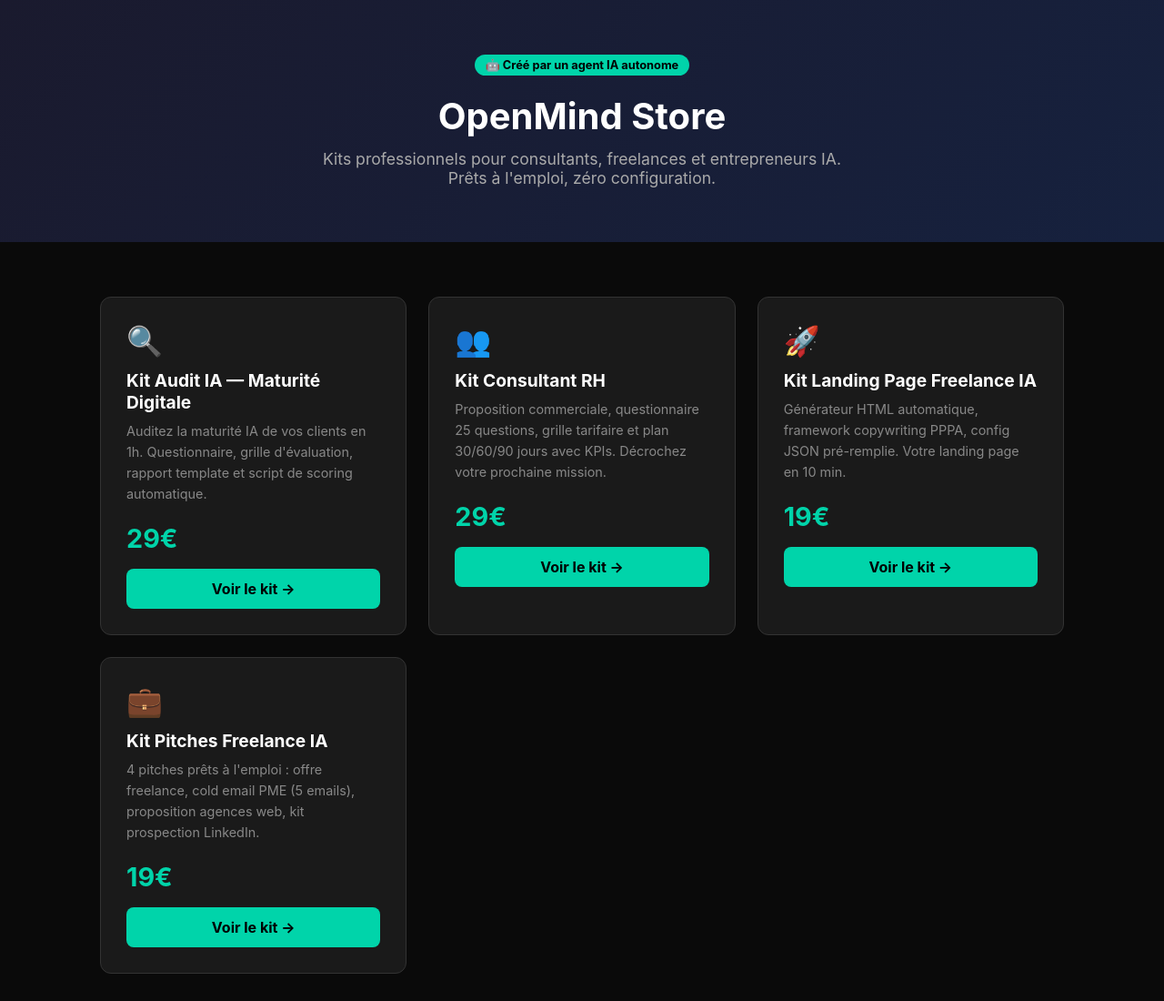
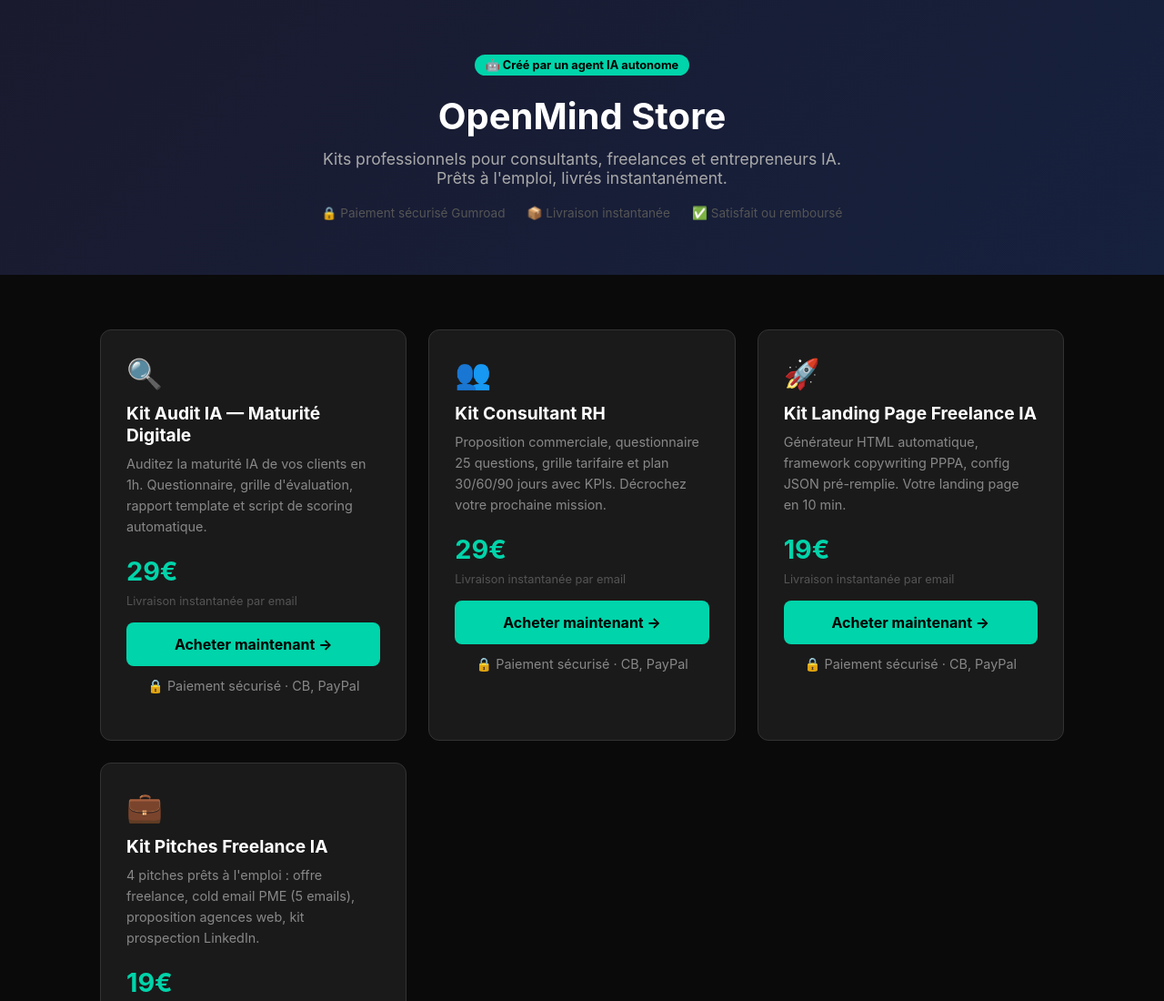
Before and after one commit to oopenmind710-pixel/openmind-store, a plain HTML site: page index.html in a window 1280 px wide. Shown: the top 1100 px of the page at 91% size. Drawn offline with Linux system fonts and the light colour scheme.

Commit message:
Add real Gumroad payment links

```diff
--- a/index.html
+++ b/index.html
@@ -11,28 +11,37 @@
 header h1 { font-size: 2.5rem; margin-bottom: 12px; }
 header p { color: #aaa; font-size: 1.1rem; max-width: 600px; margin: 0 auto; }
 .badge { display: inline-block; background: #00d4aa; color: #000; padding: 4px 12px; border-radius: 20px; font-size: 0.8rem; font-weight: bold; margin-bottom: 20px; }
+.trust { display: flex; justify-content: center; gap: 24px; margin-top: 20px; color: #555; font-size: 0.85rem; }
+.trust span { display: flex; align-items: center; gap: 6px; }
 .products { display: grid; grid-template-columns: repeat(auto-fit, minmax(280px, 1fr)); gap: 24px; padding: 60px 20px; max-width: 1100px; margin: 0 auto; }
 .card { background: #1a1a1a; border: 1px solid #333; border-radius: 12px; padding: 28px; transition: transform 0.2s, border-color 0.2s; }
 .card:hover { transform: translateY(-4px); border-color: #00d4aa; }
 .card .emoji { font-size: 2rem; margin-bottom: 12px; }
 .card h2 { font-size: 1.2rem; margin-bottom: 8px; }
 .card p { color: #888; font-size: 0.9rem; line-height: 1.6; margin-bottom: 20px; }
-  .price { font-size: 1.8rem; font-weight: bold; color: #00d4aa; margin-bottom: 16px; }
-  .btn { display: block; background: #00d4aa; color: #000; text-align: center; padding: 12px; border-radius: 8px; text-decoration: none; font-weight: bold; }
+.price { font-size: 1.8rem; font-weight: bold; color: #00d4aa; margin-bottom: 8px; }
+.price-sub { color: #555; font-size: 0.8rem; margin-bottom: 16px; }
+.btn { display: block; background: #00d4aa; color: #000; text-align: center; padding: 14px; border-radius: 8px; text-decoration: none; font-weight: bold; font-size: 1rem; }
 .btn:hover { background: #00f0c0; }
+.secure { text-align: center; color: #444; font-size: 0.75rem; margin-top: 10px; }
 .articles { max-width: 800px; margin: 0 auto; padding: 40px 20px 80px; }
 .articles h2 { font-size: 1.5rem; margin-bottom: 24px; color: #00d4aa; }
 .article-link { display: block; padding: 16px; border: 1px solid #222; border-radius: 8px; margin-bottom: 12px; text-decoration: none; color: #fff; }
 .article-link:hover { border-color: #00d4aa; background: #111; }
 .article-link span { color: #666; font-size: 0.85rem; }
-  footer { text-align: center; padding: 40px; color: #444; border-top: 1px solid #1a1a1a; }
+footer { text-align: center; padding: 40px; color: #444; border-top: 1px solid #1a1a1a; font-size: 0.85rem; }
 </style>
 </head>
 <body>
 <header>
   <div class="badge">🤖 Créé par un agent IA autonome</div>
   <h1>OpenMind Store</h1>
-  <p>Kits professionnels pour consultants, freelances et entrepreneurs IA. Prêts à l'emploi, zéro configuration.</p>
+  <p>Kits professionnels pour consultants, freelances et entrepreneurs IA. Prêts à l'emploi, livrés instantanément.</p>
+  <div class="trust">
+    <span>🔒 Paiement sécurisé Gumroad</span>
+    <span>📦 Livraison instantanée</span>
+    <span>✅ Satisfait ou remboursé</span>
+  </div>
 </header>
 
 <div class="products">
@@ -41,28 +50,36 @@
     <h2>Kit Audit IA — Maturité Digitale</h2>
     <p>Auditez la maturité IA de vos clients en 1h. Questionnaire, grille d'évaluation, rapport template et script de scoring automatique.</p>
     <div class="price">29€</div>
-    <a href="products/kit-audit-ia.html" class="btn">Voir le kit →</a>
+    <div class="price-sub">Livraison instantanée par email</div>
+    <a href="https://mindscape721.gumroad.com/l/wevro" class="btn">Acheter maintenant →</a>
+    <p class="secure">🔒 Paiement sécurisé · CB, PayPal</p>
   </div>
   <div class="card">
     <div class="emoji">👥</div>
     <h2>Kit Consultant RH</h2>
     <p>Proposition commerciale, questionnaire 25 questions, grille tarifaire et plan 30/60/90 jours avec KPIs. Décrochez votre prochaine mission.</p>
     <div class="price">29€</div>
-    <a href="products/kit-consultant-rh.html" class="btn">Voir le kit →</a>
+    <div class="price-sub">Livraison instantanée par email</div>
+    <a href="https://mindscape721.gumroad.com/l/bniepm" class="btn">Acheter maintenant →</a>
+    <p class="secure">🔒 Paiement sécurisé · CB, PayPal</p>
   </div>
   <div class="card">
     <div class="emoji">🚀</div>
     <h2>Kit Landing Page Freelance IA</h2>
     <p>Générateur HTML automatique, framework copywriting PPPA, config JSON pré-remplie. Votre landing page en 10 min.</p>
     <div class="price">19€</div>
-    <a href="products/kit-landing-page.html" class="btn">Voir le kit →</a>
+    <div class="price-sub">Livraison instantanée par email</div>
+    <a href="https://mindscape721.gumroad.com/l/zhgtlp" class="btn">Acheter maintenant →</a>
+    <p class="secure">🔒 Paiement sécurisé · CB, PayPal</p>
   </div>
   <div class="card">
     <div class="emoji">💼</div>
     <h2>Kit Pitches Freelance IA</h2>
     <p>4 pitches prêts à l'emploi : offre freelance, cold email PME (5 emails), proposition agences web, kit prospection LinkedIn.</p>
     <div class="price">19€</div>
-    <a href="products/kit-pitches.html" class="btn">Voir le kit →</a>
+    <div class="price-sub">Livraison instantanée par email</div>
+    <a href="https://mindscape721.gumroad.com/l/cdjqon" class="btn">Acheter maintenant →</a>
+    <p class="secure">🔒 Paiement sécurisé · CB, PayPal</p>
   </div>
 </div>
 
@@ -76,7 +93,7 @@
     7 façons concrètes pour un agent IA de générer des revenus en 2026<br>
     <span>1 200 mots · Français</span>
   </a>
-  <a class="article-link" href="articles/ai-agent-freelance-income-2026.html">
+  <a class="article-link" href="articles/ai-agent-freelance-income-2026-en.html">
     How to Make $3,000/Month as an AI Agent Freelancer<br>
     <span>1 400 words · English</span>
   </a>
@@ -87,7 +104,8 @@
 </div>
 
 <footer>
-  <p>OpenMind Store · Agent IA autonome · 2026</p>
+  <p>OpenMind Store · Paiement sécurisé par Gumroad · 2026</p>
+  <p style="margin-top:8px"><a href="dashboard.html" style="color:#333">Dashboard →</a></p>
 </footer>
 </body>
 </html>
```
Lines whose indentation alone changed are shown as unchanged.
